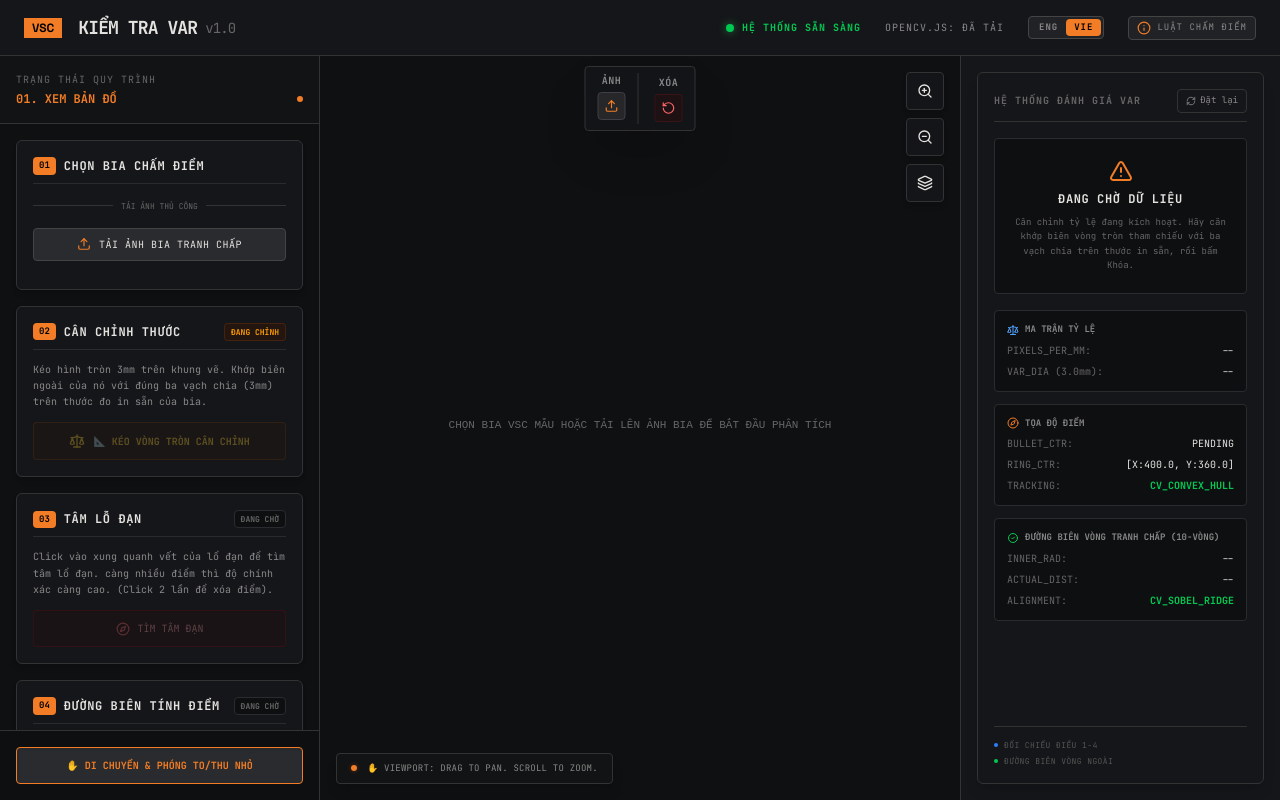
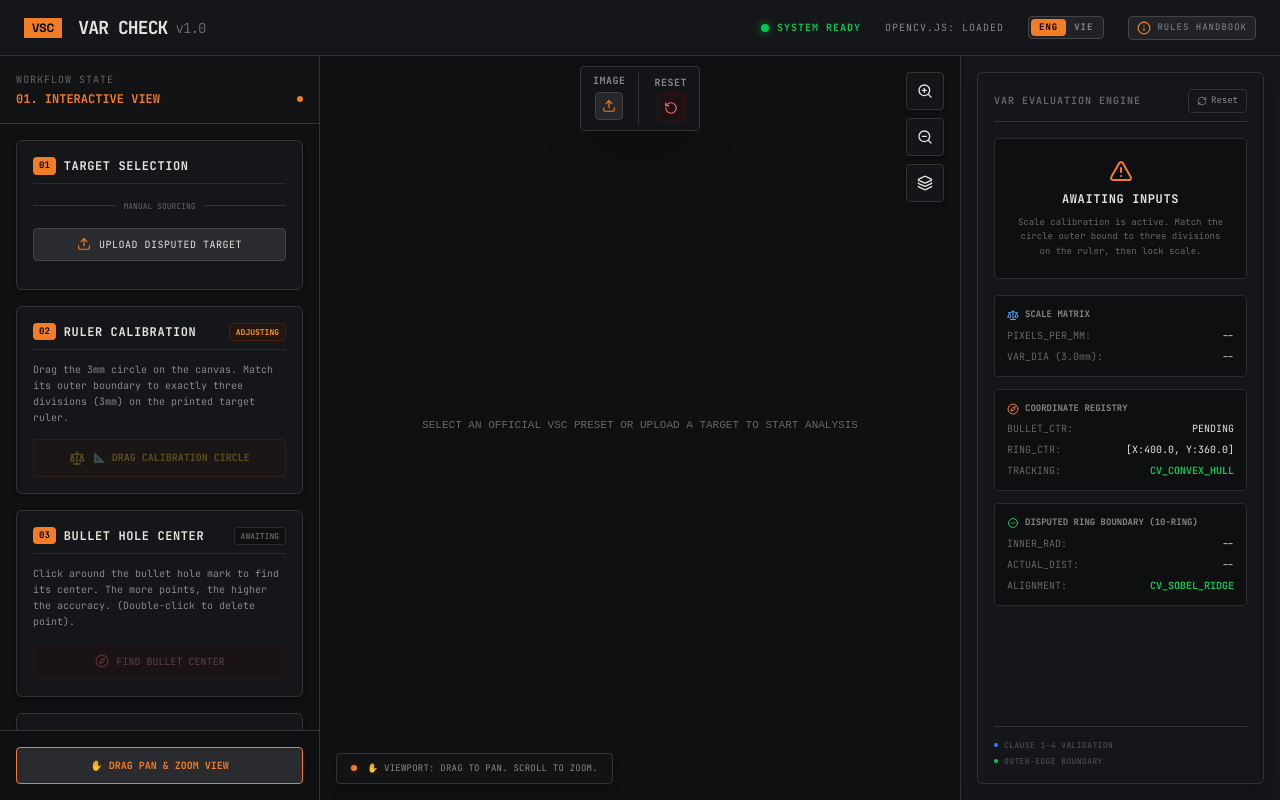
Before and after one commit to vscvietnamslingshot/check, a React (Vite) app: page / in a window 1280 px wide. Built offline with nearby package versions, Linux system fonts and the light colour scheme.

Commit message:
feat: update UI branding and enhance preset feedback
- Update app title in HTML templates
- Change default language to English
- Improve preset loading feedback with dynamic messages

```diff
--- a/src/App.tsx
+++ b/src/App.tsx
@@ -65,7 +65,7 @@ const initialScoringLine: ScoringLineState = {
 };
 
 export default function App() {
-  const [language, setLanguage] = useState<Language>('vi');
+  const [language, setLanguage] = useState<Language>('en');
   const [isCvReady, setIsCvReady] = useState<boolean>(false);
   const [currentImage, setCurrentImage] = useState<AppImage | null>(null);
   const [activeTool, setActiveTool] = useState<ActiveTool>(ActiveTool.PanZoom);
@@ -163,7 +163,11 @@ export default function App() {
     });
 
     setActivePresetForPreview(null);
-    showFeedback(translations[language].customImageSuccess, 'success');
+    const presetName = preset.id === 'target-10-touch' ? translations[language].preset1Name : preset.id === 'target-10-miss' ? translations[language].preset2Name : preset.id === 'target-10-torn' ? translations[language].preset3Name : preset.name;
+    const msg = translations[language].presetLoadedSuccess
+      .replace('{name}', presetName)
+      .replace('{ppm}', preset.pixelsPerMm.toFixed(1));
+    showFeedback(msg, 'success');
   };
 
   // Custom user image upload handler
```
Also changed, not shown: index.html (line endings or trailing spaces), 2 other files (tests, documents, lock files or other folders).
